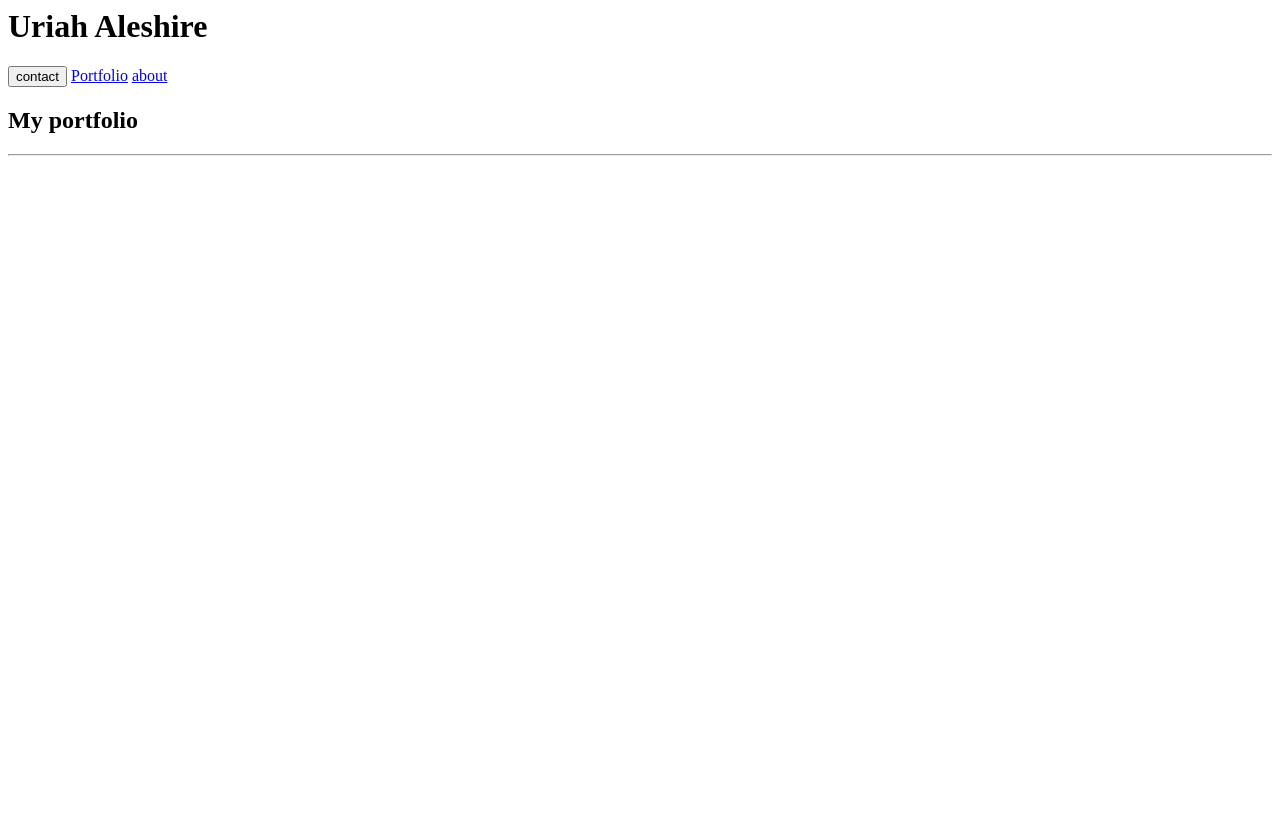
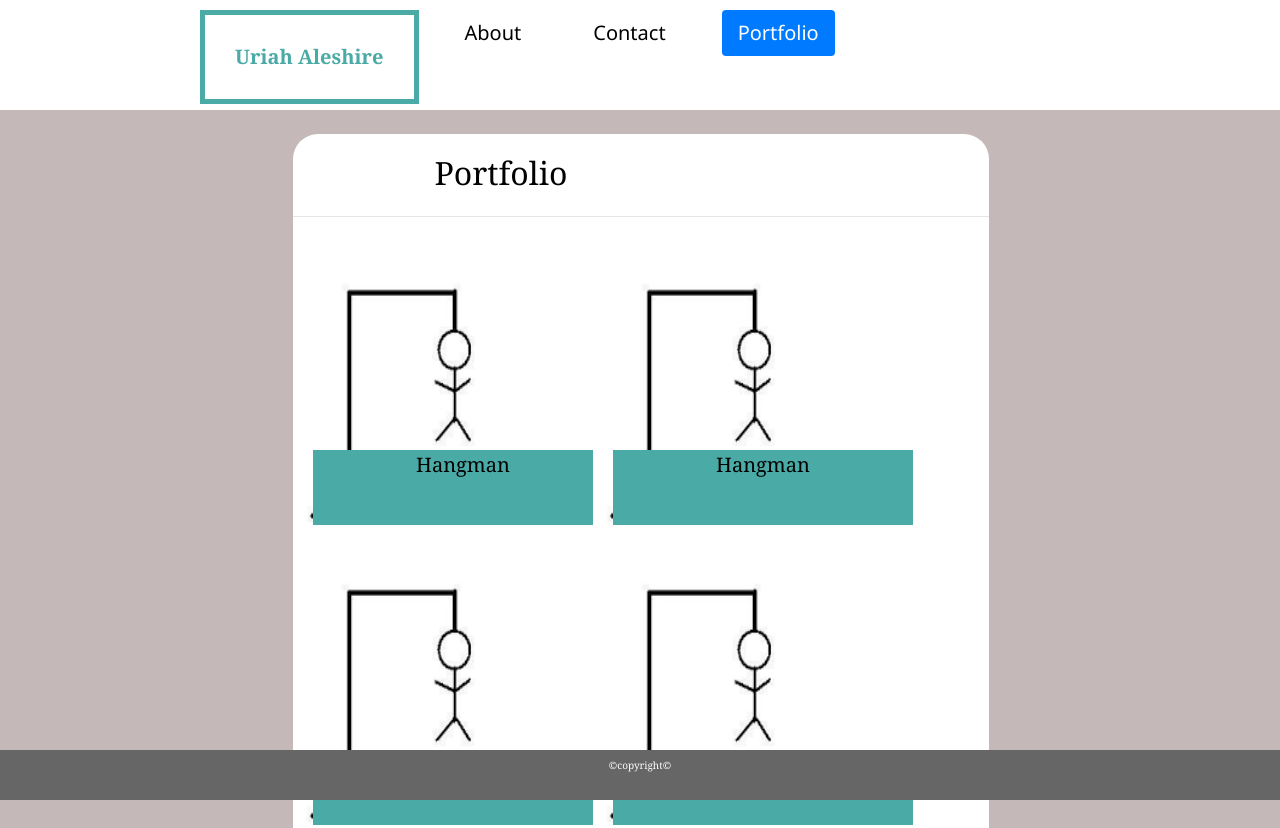
Before and after one commit to uriahaleshire24/second-homework, a plain HTML site: page portfolio2.html in a window 1280 px wide. Shown: the top 828 px of the page. Before the commit the page ends 800 px from the top, so only its background shows below. Drawn offline with nearby package versions, Linux system fonts and the light colour scheme.

Commit message:
start of something

```diff
--- a/assets2/css2/style2.css
+++ b/assets2/css2/style2.css
@@ -7,25 +7,54 @@ body{
     color: #777777;
     background: black;
     font-family: Georgia, 'Times New Roman', Times, serif;
-    background-image:
-        url("https://images.unsplash.com/photo-1484950763426-56b5bf172dbb?ixlib=rb-1.2.1&ixid=eyJhcHBfaWQiOjEyMDd9&auto=format&fit=crop&w=1500&q=80")
+    background-color: rgb(196, 184, 184);
+    text-align: center;
 }
+@media only screen and (max-width: 600px) {
+    body {
+      background-color: lightblue;
+    }
+  }
 
 p{
     color: black;
+    margin-left: 20px;
+    margin-right: 20px
 }
 header{
-    background: darkblue;
+    background: white;
     height: 110px;
     padding-top: 10px;
+}
+.icons {
+    width: 300px;
+    height: 300px;
     position: relative;
+    margin: auto;
+    float: left;
+}
+.titles {
+    width: 300px;
+    position: absolute;
+    height: 75px;
+    bottom: 0px;
+    left: 0;
+    background-color: #4aaaa5;
+}
+.images {
+    width: 300px;
+    margin: auto;
+    height: 300px;
+    bottom: 0;
+    left: 0;
+    position: absolute;
 }
 h1{
     float: left;
-    color: rgb(0, 140, 255);
-    background-color: darkblue;
+    color: #4aaaa5;
+    background-color: white;
     padding: 30px;
-    border: solid 5px rgb(0, 140, 255);
+    border: solid 5px #4aaaa5;
     margin: 0px 30px 30px 30px;
     margin-left: 200px;
     margin-bottom: 20px;
@@ -34,7 +63,11 @@ h1{
     }
 h2{
 
-    color: black
+    color: black;
+    margin-left: 20px;
+    margin-top: 20px;
+    margin-right: 300px;
+
 
 }
 
@@ -48,8 +81,10 @@ margin: 0 auto;
 }
 #main-bio {
     width: 70%;
-    background: rgb(0, 140, 255);
+    background: white;
     margin: 75px 150px;
+    margin-top: 10px;
+
 }
 #bio-image {
     width: 150px;
@@ -61,7 +96,10 @@ margin: 0 auto;
 a{
     font-size: 20px;
     color: black;
-    text-align: center
+    text-align: right;
+    float: right;
+    margin-right: 40px;
+
 
 
 }
@@ -87,8 +125,6 @@ li{
     color: darkblue
 }
 
-/* this is the beginning of the contact section */
-
 
 .contactme{
     float: under;
@@ -96,3 +132,51 @@ li{
 #exampleFormControlTextarea1{
     size: 50%;
 }
+
+/* img {
+    margin: 15px
+
+} */
+footer{
+    position: fixed;
+   left: 0;
+   bottom: 0;
+   width: 100%;
+   background-color:#666666;
+   color: white;
+   text-align: center;
+   height: 50px;
+   font-size: 10px;
+}
+
+#first {
+    position: absolute;
+  bottom: 225px;
+  left: 450px;
+  background-color: #4aaaa5
+}
+
+#second{
+    position: absolute;
+  bottom: 250px;
+  left: 760px;
+  background-color: #4aaaa5
+}
+#third{
+    position: absolute;
+  bottom: 10px;
+  left: 450px;
+  background-color: #4aaaa5
+}
+#forth{
+    position: absolute;
+  bottom: 10px;
+  left: 780px;
+  background-color: #4aaaa5
+}
+#fifth{
+    position: absolute;
+  bottom: -200px;
+  left: 580px;
+  background-color: #4aaaa5
+}
--- a/portfolio2.html
+++ b/portfolio2.html
@@ -1,34 +1,88 @@
+<!DOCTYPE html>
 <html lang="en-us">
 
 <title>Uriahs web page</title>
+
 <head>
   <meta charset="UTF-8">
   <title>MY FIRST WEB PAGE</title>
-
-  <link rel="stylesheet" type="text/css" href="style.css">
+  <link rel="stylesheet" href="https://stackpath.bootstrapcdn.com/bootstrap/4.3.1/css/bootstrap.min.css"
+    integrity="sha384-ggOyR0iXCbMQv3Xipma34MD+dH/1fQ784/j6cY/iJTQUOhcWr7x9JvoRxT2MZw1T" crossorigin="anonymous">
+  <link rel="stylesheet" type="text/css" href="./assets2/css2/style2.css">
 </head>
 
 <body>
   <header>
-      <header>
     <h1><b>Uriah Aleshire</b> </h1>
-          <a id="contactlink"> <a href="./contact.html"> <button type="button" class="btn btn-outline-primary">contact</button></a>
-          <a id="portfoliolink"> <a href="./portfolio.html type="> <button" class="btn btn-outline-primary">Portfolio</button></a>
-          <a id="aboutlink"> <a href="./index.html <button type="> <button" class="btn btn-outline-primary">about</button></a>
+    <ul class="nav nav-pills">
+      <li class="nav-item">
+        <a class="nav-link" href="./index2.html">About</a>
+      </li>
+      <li class="nav-item">
+        <a class="nav-link" href="./contact2.html">Contact</a>
+      </li>
+      <li class="nav-item">
+        <a class="nav-link active" href="./portfolio2.html">Portfolio</a>
+      </li>
+      <li class="nav-item"></li>
+    </ul>
+
+
   </header>
 
   <div class="container">
 
 
-      <secion id="portfolio">
-        <h2>My portfolio</h2>
+    <secion id="main-bio" style=" border-radius: 25px;">
+
+      <h2>Portfolio</h2>
       <hr class="my-4">
-
+      <div>
+        <div class="icons">
+            <img class="images" src="./assets2/img2/hangman2.png">
+            <p id="hangman" class="titles">Hangman</p>
+        </div>
+        <div class="icons">
+            <img class="images" src="./assets2/img2/hangman2.png">
+            <p id="hangman" class="titles">Hangman</p>
+        </div>
+        <div class="icons">
+            <img class="images" src="./assets2/img2/hangman2.png">
+            <p id="hangman" class="titles">Hangman</p>
+        </div>
+        <div class="icons">
+            <img class="images" src="./assets2/img2/hangman2.png">
+            <p id="hangman" class="titles">Hangman</p>
+        </div>
+        <div class="icons">
+            <img class="images" src="./assets2/img2/hangman2.png">
+            <p id="hangman" class="titles">Hangman</p>
+        </div>
+        <div class="icons">
+            <img class="images" src="./assets2/img2/hangman2.png">
+            <p id="hangman" class="titles">Hangman</p>
+        </div>
+        <!-- <img src="./assets2/img2/skyrim2.jpg">
+        <p id="second" class="words"> RPG game</p> -->
+      </div>
+      <!-- <div>
+        <img src="./assets2/img2/triviagame2.jpg">
+        <p id="third">Trivia game</p>
+        <img src="./assets2/img2/widget2.jpg">
+        <p id="forth">Info widget</p>
+        <div>
+          <img src="./assets2/img2/R,P,S2.png">
+          <p id="fifth">Rock Paper Scissers</p>
+        </div> -->
     </secion>
 
 
   </div>
+  <footer>
+    ©copyright©
 
+  </footer>
 
 </body>
+
 </html>
```
Also changed, not shown: contact2.html (+29 -22 lines), index2.html (+23 -9 lines). Lines whose indentation alone changed are shown as unchanged.
